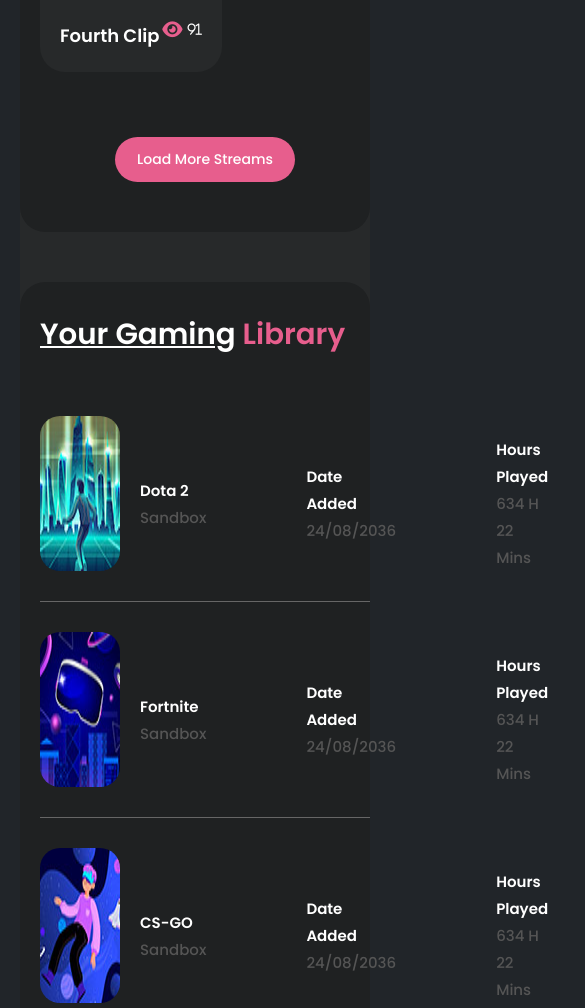
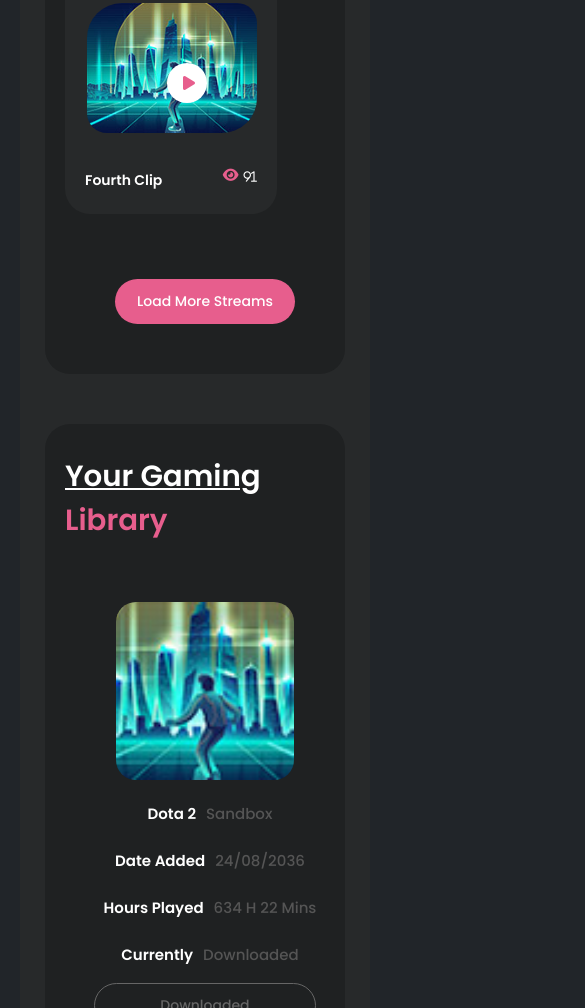
Before and after one commit to sauliusss/cyborg-multipage, a website: page profile.html in a window 390 px wide. Shown: the part 1695-2703 px from the top of the page, 585 px wide, since content can reach past the window. Drawn offline with Linux system fonts and the light colour scheme.

Commit message:
finished index responsive design

```diff
--- a/css/base/layout.css
+++ b/css/base/layout.css
@@ -43,7 +43,7 @@
 }
 
 .container > .row > [class*="col-"] {
-  float: left;
+  /* float: left; */
   margin: 0 var(--half-gap);
 }
 
@@ -819,7 +819,7 @@
   padding: 30px 20px 20px 20px;
 }
 .block img {
-  width: 195px;
+  width: 180px;
   height: 150px;
   border-radius: 35px 20px;
 }
@@ -878,16 +878,96 @@
   z-index: 10;
 }
 
+/* gaming_library section */
+
+.gaming_library {
+  width: 100%;
+}
+
+.row-block {
+  display: flex;
+  padding: 30px 0px;
+  border-bottom: 1px solid #666;
+  justify-content: center;
+  align-items: center;
+}
+.row-block img {
+  border-radius: 20px;
+}
+.row-block > .text {
+  margin-right: 100px;
+}
+.row-block > .text:nth-child(2) {
+  margin-left: 20px;
+}
+.text > .text-white {
+  margin-top: 0;
+}
+
+/* footer */
+
+body > footer {
+  margin-bottom: 30px;
+}
+
+footer > p {
+  text-align: center;
+  font-weight: 400;
+  color: #fff;
+}
+
+footer p > span:hover {
+  color: #e75e8d;
+  cursor: pointer;
+}
+
 @media (max-width: 576px) {
-  .background {
+  .row > .background {
     padding: 0;
   }
   .background .welcome > .description {
     padding: 100px 0;
   }
+
+  .row .background .most_popular > .block-content {
+    display: flex;
+    /* align-items: center;
+    justify-content: center; */
+  }
+
+  .row .background .most_popular .block-content > .block img {
+    width: 100%;
+    height: 20%;
+  }
+
+  .black-background > .row-content {
+    align-items: center;
+    justify-content: center;
+  }
+
+  .row-content > .row-block img {
+    margin-right: 0;
+  }
+
+  .row-content .row-block > .text {
+    flex-direction: row;
+    margin-right: 0px;
+  }
+
+  .row-content .row-block .text > .text-white {
+    margin-left: 10px;
+  }
+
+  .row-content .row-block .text > .text-no-bold {
+    margin-left: 10px;
+  }
 }
 
 @media (max-width: 768px) {
+  .background {
+    padding: 50px 25px;
+  }
+
   .background .welcome > .description {
     display: flex;
     flex-direction: column;
@@ -910,25 +990,25 @@
   }
 
   .background .most_popular .block-content > .block img {
-    width: 140px;
-    height: 100px;
+    width: 170px;
+    height: 130px;
   }
 
-  .text-white {
+  .block .text > .text-white {
     font-size: 14px;
   }
 
-  .text-white i > span {
-    font-size: 11px;
+  .block .text .text-white i > span {
+    font-size: 12px;
   }
-  .text-no-bold {
+  .block .text .text-no-bold {
     font-size: 14px;
   }
-  .text-no-bold > i {
-    font-size: 11px;
+  .block .text .text-no-bold > i {
+    font-size: 12px;
   }
-  .text-no-bold i > span {
-    font-size: 10px;
+  .block .text .text-no-bold i > span {
+    font-size: 12px;
   }
 }
 
@@ -974,6 +1054,27 @@
   .text .text-no-bold i > span {
     font-size: 13px;
   }
+
+  .row-content {
+    text-align: center;
+  }
+
+  .row-block {
+    display: inline-block;
+    padding: 30px 0px;
+    align-content: center;
+    border: none;
+  }
+
+  .row-block img {
+    width: 80%;
+    margin-right: 60px;
+    border: none;
+  }
+
+  .row-block > .text:nth-child(2) {
+    margin-left: 0;
+  }
 }
 
 @media (max-width: 1200px) {
@@ -1001,44 +1102,14 @@
   .text-no-bold i > span {
     font-size: 10px;
   }
+
+  .row-content {
+    display: block;
+  }
 }
 
 @media (max-width: 1400px) {
+  .row-block > .text {
+    margin-right: 60px;
+  }
 }
-
-/* gaming_library section */
-
-.row-block {
-  display: flex;
-  padding: 30px 0px;
-  border-bottom: 1px solid #666;
-}
-.row-block img {
-  border-radius: 20px;
-}
-.row-block > .text {
-  margin-right: 100px;
-}
-.row-block > .text:nth-child(2) {
-  margin-left: 20px;
-}
-.text > .text-white {
-  margin-top: 0;
-}
-
-/* footer */
-
-body > footer {
-  margin-bottom: 30px;
-}
-
-footer > p {
-  text-align: center;
-  font-weight: 400;
-  color: #fff;
-}
-
-footer p > span:hover {
-  color: #e75e8d;
-  cursor: pointer;
-}
--- a/css/components/button.css
+++ b/css/components/button.css
@@ -7,6 +7,7 @@
   font-size: 14px;
   align-items: center;
   text-transform: capitalize;
+  text-decoration: none;
   justify-content: center;
   background-color: #e75e8d;
   color: #fff;
@@ -22,6 +23,12 @@
 @media (max-width: 768px) {
   .description > .button {
     margin-top: 70px;
+  }
+}
+
+@media (max-width: 576px) {
+  .row-block > .button {
+    width: 100%;
   }
 }
 
```
Also changed, not shown: index.html (+4 -2 lines).
